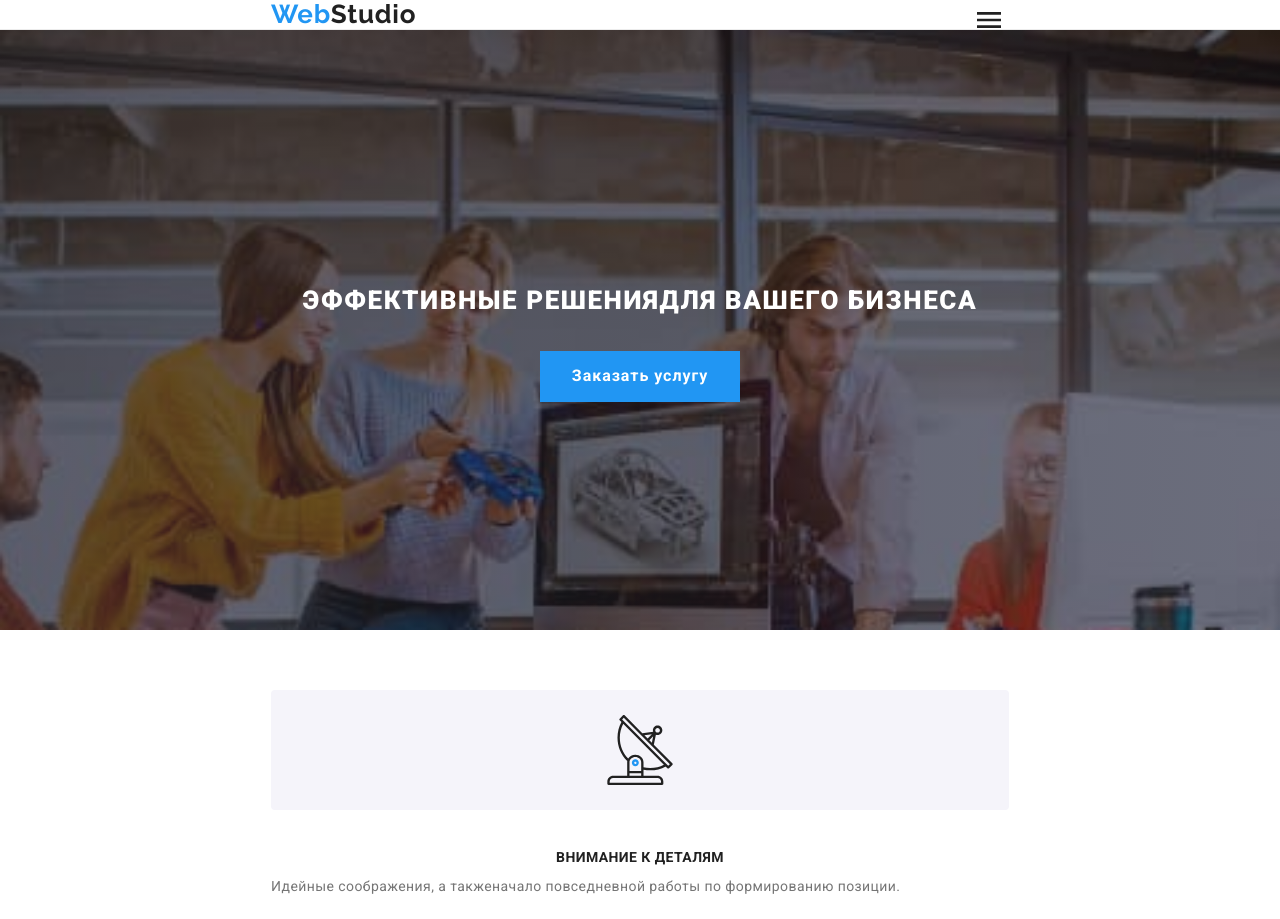
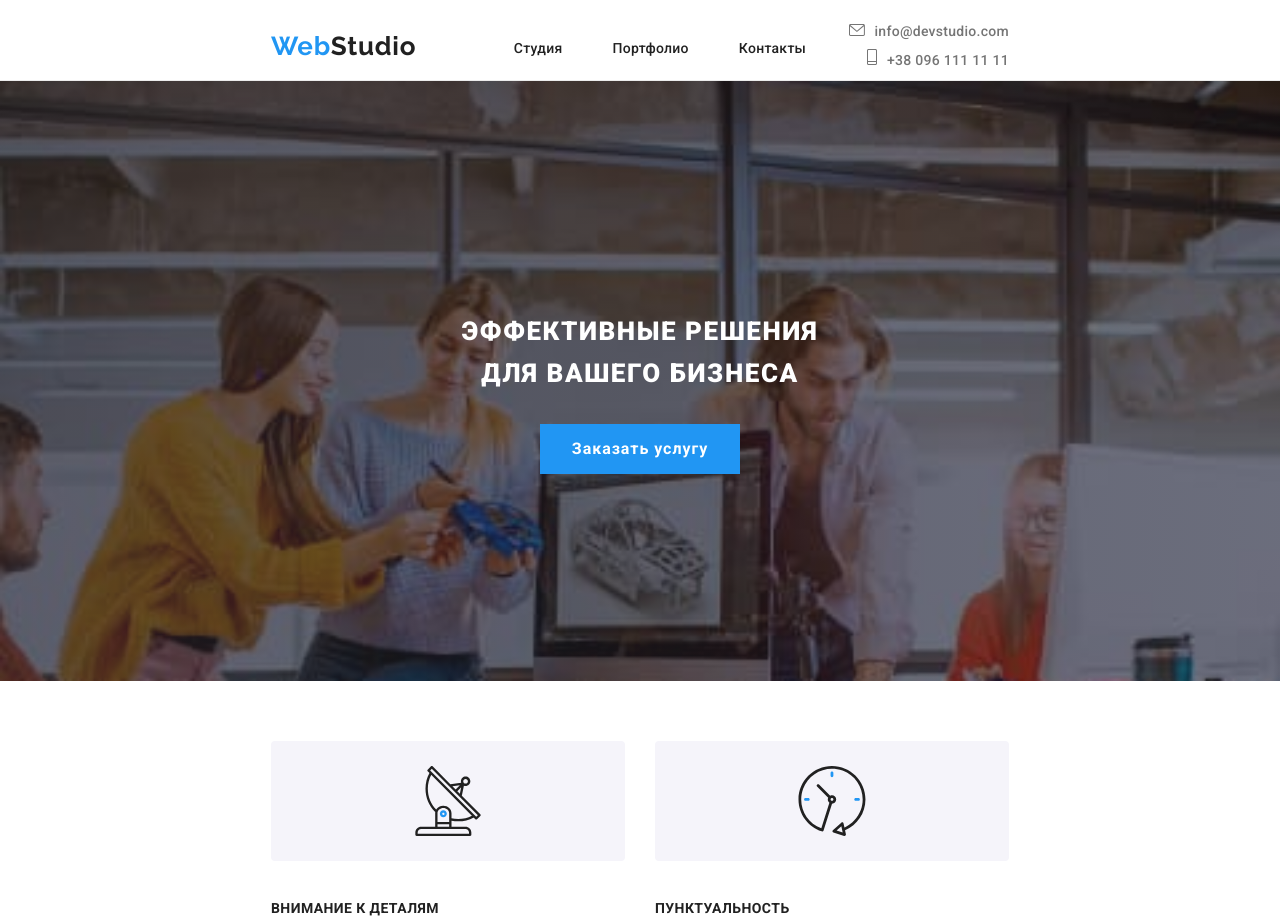
Before and after one commit to Livada86Yelena/goit-markup-hw-08, a plain HTML site: page index.html in a window 1280 px wide. Shown: the top 919 px of the page. Drawn offline with nearby package versions, Linux system fonts and the light colour scheme; files that its build step writes are made by us from their sources.

Commit message:
Вносит правки

```diff
--- a/sass/components/_hero-element.scss
+++ b/sass/components/_hero-element.scss
@@ -17,6 +17,10 @@
     align-items: center;
     padding-top: 200px;
     padding-bottom: 200px;
+  }
+
+  br {
+    display: block;
   }
 }
 
--- a/sass/components/_main-section-studio.scss
+++ b/sass/components/_main-section-studio.scss
@@ -1,6 +1,12 @@
 .technology-list {
   /* display: flex; */
   justify-content: space-between;
+
+  @media screen and (min-width: 768px) {
+    display: flex;
+    flex-wrap: wrap;
+    margin: -15px;
+  }
 }
 .tech-list {
   padding-top: 60px;
@@ -51,6 +57,10 @@
   margin: 0;
   margin-top: 30px;
 
+  @media screen and (min-width: 768px) {
+    text-align: start;
+  }
+
   /*  text-align: left; */
 }
 
@@ -70,7 +80,14 @@ br {
 
 .technology-list__item {
   margin-bottom: 30px;
+
+  @media screen and (min-width: 768px) {
+    width: calc((100% - 2 * 30px) / 2);
+    text-align: start;
+    margin: 15px;
+  }
 }
+
 .our-work {
   display: none;
 }
@@ -224,6 +241,17 @@ br {
     background-color: var(--accent-color);
   }
 }
+
+.team-list {
+  list-style: none;
+
+  @media screen and (min-width: 768px) {
+    display: flex;
+    flex-wrap: wrap;
+    margin: -15px;
+  }
+}
+
 /* .team-list {
   display: flex;
 }
@@ -232,7 +260,12 @@ br {
 } */
 
 .team-list__item {
-  width: 100%;
+  width: auto;
+
+  @media screen and (min-width: 768px) {
+    width: calc((100% - 2 * 30px) / 2);
+    margin: 15px;
+  }
 }
 .team-list__name {
   font-family: Roboto;
--- a/sass/components/_page-header.scss
+++ b/sass/components/_page-header.scss
@@ -1,4 +1,5 @@
 .header-page__logo {
+  display: inline;
   margin-top: 50px;
   padding: auto;
   font-family: Raleway, sans-serif;
@@ -8,6 +9,16 @@
   line-height: 1.1;
   letter-spacing: 0.03em;
   text-decoration: none;
+
+  @media screen and (min-width: 768px) {
+    font-family: Raleway, sans-serif;
+    font-style: normal;
+    font-weight: bold;
+    font-size: 26px;
+    line-height: 1.1;
+    letter-spacing: 0.03em;
+    text-decoration: none;
+  }
 }
 
 .header-page__logo .header-page__logo-studio {
@@ -32,31 +43,57 @@
   text-decoration: none;
   margin-bottom: 302px;
 
-  /*  & {
+  @media screen and (min-width: 768px) {
     display: flex;
-    margin-left: 93px;
-  } */
+
+    -webkit-box-orient: horizontal;
+    -webkit-box-direction: normal;
+    -ms-flex-direction: row;
+    flex-direction: row;
+    -webkit-box-align: center;
+    -ms-flex-align: center;
+    align-items: center;
+    -webkit-box-pack: center;
+    -ms-flex-pack: center;
+    justify-content: center;
+    margin: -23px 0 0 40px;
+    padding: 0;
+  }
 }
-/* .site-nav-list >
 
-.site-nav-list__item {
+/* .site-nav-list__item {
   margin-left: 50px;
 }
 */
-.site-nav-list {
-  margin-top: 48px;
-}
+
 .site-nav-list__item {
   position: relative;
   margin-left: 40px;
-  &:not(:last-child) {
-    margin-bottom: 32px;
+  margin-bottom: 32px;
+
+  @media screen and (min-width: 768px) {
+    margin: 0;
+    -webkit-box-align: center;
+    -ms-flex-align: center;
+    align-items: center;
+  }
+}
+@media screen and (min-width: 768px) {
+  .site-nav-list .site-nav-list__item:not(:last-child) {
+    margin-right: 50px;
   }
 }
 
 /* Мобильное меню */
 .header-page {
   position: relative;
+
+  @media screen and (min-width: 768px) {
+    align-items: center;
+    height: 80px;
+    padding-top: 32px;
+    padding-bottom: 32px;
+  }
 }
 .menu-button {
   position: absolute;
@@ -74,6 +111,14 @@
   &:focus {
     fill: var(--accent-color);
   }
+
+  @media screen and (min-width: 768px) {
+    display: none;
+  }
+}
+
+.menu-button:focus {
+  fill: var(--accent-color);
 }
 
 .menu-button .icon-cross {
@@ -89,12 +134,12 @@
 }
 
 .navigational-menu {
-  position: fixed;
+  display: none;
 
   display: none;
   width: 450px;
   height: 796px;
-  position: absolute;
+  position: fixed;
   top: 10;
   left: 0;
   width: 100%;
@@ -103,6 +148,18 @@
 
   &.is-open {
     display: block;
+  }
+
+  @media screen and (min-width: 768px) {
+    display: block;
+    height: 796px;
+    position: absolute;
+    top: 10;
+    left: 0;
+    width: 100%;
+    z-index: 1;
+    background-color: white;
+    height: auto;
   }
 }
 
@@ -121,9 +178,22 @@
 }
 .contacts-list {
   margin-left: 40px;
+
+  @media screen and (min-width: 768px) {
+    margin: auto;
+    display: flex;
+    flex-direction: column-reverse;
+    align-items: flex-end;
+    margin-right: 0px;
+    margin-top: -35px;
+  }
 }
-.contacts-list > .contacts-list__item:not(:last-child) {
+
+.contacts-list > .contacts-list__item:not(:first-child) {
   margin-bottom: 32px;
+  @media screen and (min-width: 768px) {
+    margin-bottom: 10px;
+  }
 }
 .contacts-list /* {
   display: flex;
@@ -171,10 +241,9 @@
   }
 
   &::after {
-    @media screen and (max-width: 480px) {
+    @media screen and (min-width: 480px) {
       display: none;
     }
-    position: relative;
     content: '';
     display: block;
     width: 100%;
@@ -183,6 +252,10 @@
     background-color: var(--accent-color);
     border-radius: 4px;
     top: 30px;
+  }
+
+  @media screen and (min-width: 768px) {
+    font-size: 14px;
   }
 }
 .site-nav-list__link {
@@ -225,6 +298,9 @@
   &:hover,
   &:focus {
     color: var(--accent-color);
+  }
+  @media screen and (min-width: 768px) {
+    font-size: 14px;
   }
 }
 .site-nav-list__link-portffolio {
@@ -278,6 +354,9 @@
   &:focus {
     color: var(--accent-color);
   }
+  @media screen and (min-width: 768px) {
+    font-size: 14px;
+  }
 }
 
 .e-mail-portfolio {
@@ -310,6 +389,9 @@
     color: var(--accent-color);
     fill: var(--accent-color);
   }
+  @media screen and (min-width: 768px) {
+    font-size: 14px;
+  }
 }
 .contacts-list__phone {
   font-family: Roboto;
@@ -337,6 +419,9 @@
     margin-top: 250px;
     margin-bottom: 32px;
   }
+  @media screen and (min-width: 768px) {
+    font-size: 14px;
+  }
 }
 
 .m-mobile-network {
@@ -345,6 +430,10 @@
   margin-right: 83px;
   margin-top: 64px;
   margin-bottom: 48px;
+
+  @media screen and (min-width: 768px) {
+    display: none;
+  }
 
   & > .mobile-network:not(:last-child) {
     margin-right: 20px;
```
Also changed, not shown: css/main.css, css/main.min.css, 2 other files.
